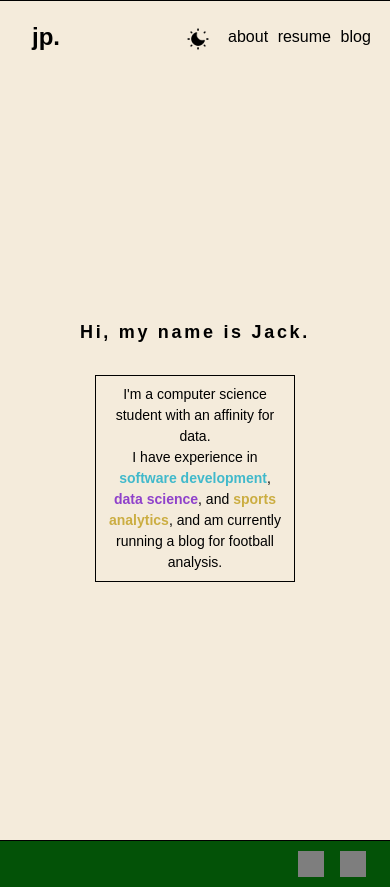
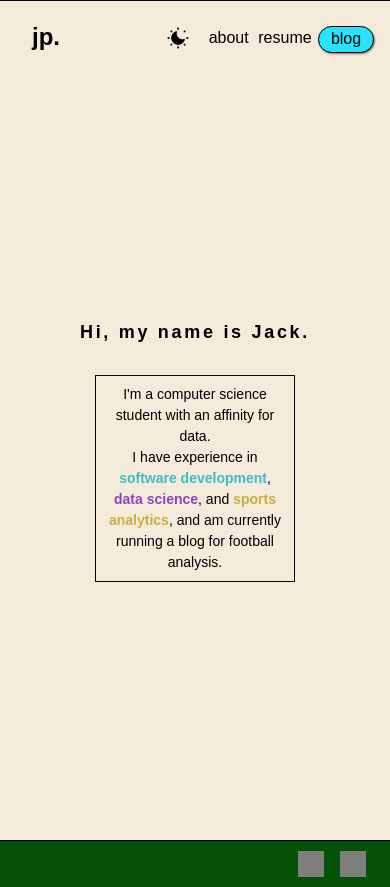
Before and after one commit to jackpamukci/personal-stories, a React (Create React App) app: page / in a window 390 px wide. Built offline with nearby package versions, Linux system fonts and the light colour scheme; grey boxes are pictures that could not be loaded; a web font is replaced by a local one.

Commit message:
added blog color back

```diff
--- a/src/App.css
+++ b/src/App.css
@@ -31,9 +31,9 @@
   /* background-color: transparent; */
   border: none;
   /* background-color: red; */
-  max-width: 5%;
+  max-width: 7%;
   margin-left: 92.5%;
-  margin-top: 0.7%;
+  /* margin-top: 0.4%; */
 
 }
 
@@ -150,14 +150,15 @@
 }
 
 .blog{
-  /* background-color: #29e2ff;
+  background-color: #29e2ff;
   width: 8rem;
   border-radius: 20px;
   border: 1px solid black;
   box-shadow:  1px 1px 3px -1px #000;
-  margin: auto; */
+  margin: auto;
   white-space: nowrap;
   text-align: center;
+  color: black;
 }
 
 
@@ -532,7 +533,7 @@
     /* background-color: red; */
     /* padding: 2rem; */
     gap: 0.2rem;
-    margin-left: -28rem;
+    margin-left: -27rem;
     z-index: 2;
   }
 
@@ -547,7 +548,9 @@
 
   .darkbuttonholder{
     width: 30rem;
-
+    max-width: 5%;
+    margin-bottom: 0.1rem;
+    /* margin-left: 0.1rem; */
     /* background-color: red; */
 
   }
@@ -555,8 +558,7 @@
 
 
   .blog{
-    /* width: 4rem; */
-    /* background-color: red; */
+    width: 3.5rem;
   }
 
   .hero{
```
